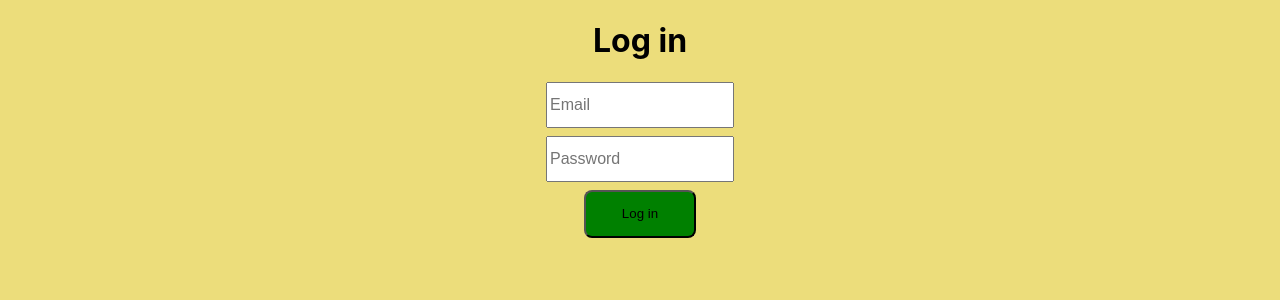
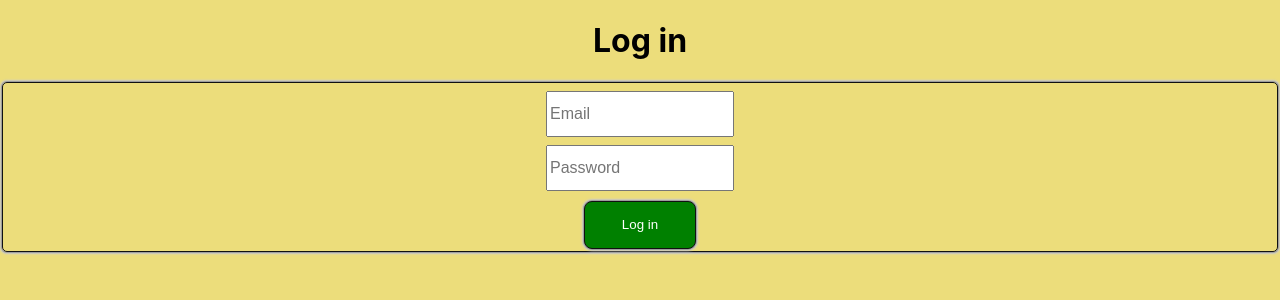
Before and after one commit to fredrikif/handleliste, a React (Create React App) app: page /login in a window 1280 px wide. Shown: the top 300 px of the page. Built offline with nearby package versions, Linux system fonts and the light colour scheme; no server answers.

Commit message:
changes to style, mostly with shadows and spacing

```diff
--- a/src/handleliste/Handleliste.js
+++ b/src/handleliste/Handleliste.js
@@ -33,15 +33,16 @@ function Handleliste() {
       <ul className="handleliste">
         <form className="createItem" onSubmit={onCreate}>
           <input
+            className="shadow"
             value={newItemName}
             onChange={(e) => setNewItemName(e.target.value)}
           />
-          <button className="btnUpdate" type="submit">
+          <button className="btnUpdate shadow" type="submit">
             <span role="img" aria-label="bacon icon">
               🥓
             </span>
           </button>
-          <button className="btnDelete" onClick={onDeleteAll}>
+          <button className="btnDelete shadow" onClick={onDeleteAll}>
             <span role="img" aria-label="warning icon">
               ⚠
             </span>
--- a/src/handleliste/ItemInput.js
+++ b/src/handleliste/ItemInput.js
@@ -19,18 +19,19 @@ export const ItemInput = ({ item }) => {
   return (
     <>
       <input
+        className="shadow"
         value={name}
         onChange={(e) => {
           setName(e.target.value)
         }}
       />
 
-      <button className="btnUpdate" onClick={onUpdate}>
+      <button className="btnUpdate shadow" onClick={onUpdate}>
         <span role="img" aria-label="refresh icon">
           ⟳
         </span>
       </button>
-      <button className="btnDelete" onClick={onDelete}>
+      <button className="btnDelete shadow" onClick={onDelete}>
         <span role="img" aria-label="delete icon">
           ⌫
         </span>
--- a/src/handleliste/Login.js
+++ b/src/handleliste/Login.js
@@ -29,14 +29,16 @@ const Login = ({ history }) => {
   return (
     <div className="app-content">
       <h1>Log in</h1>
-      <form className="loginForm" onSubmit={handleLogin}>
+      <form className="loginForm shadow" onSubmit={handleLogin}>
         <label>
           <input name="email" type="email" placeholder="Email" />
         </label>
         <label>
           <input name="password" type="password" placeholder="Password" />
         </label>
-        <button type="submit">Log in</button>
+        <button className="shadow" type="submit">
+          Log in
+        </button>
       </form>
     </div>
   )
--- a/src/handleliste/handleliste.css
+++ b/src/handleliste/handleliste.css
@@ -6,8 +6,18 @@
   width: 100%;
 }
 
+.shadow {
+  -webkit-appearance: none;
+  box-shadow: none;
+  border: none;
+  border: 1px solid #111;
+  border-radius: 5px;
+  box-shadow: 0 0 1px 1px #999, 0 0 2px 2px #ccc;
+  margin: 2px;
+}
+
 .handlelisteHeading {
-  margin: 2px auto 2px auto;
+  margin: 5px auto 5px auto;
   text-align: center;
 }
 
@@ -38,7 +48,6 @@
   width: 50px;
   height: 50px;
   border-radius: 25px;
-  color: white;
   vertical-align: middle;
   font-weight: bold;
   font-size: 2rem;
@@ -50,9 +59,15 @@
   text-align: center;
 }
 
+.btnDelete,
+.btnDeleteAll {
+  color: #fff;
+}
+
 .btnUpdate,
 .loginForm button {
   background: green;
+  color: #fff;
 }
 
 .btnDelete {
```
